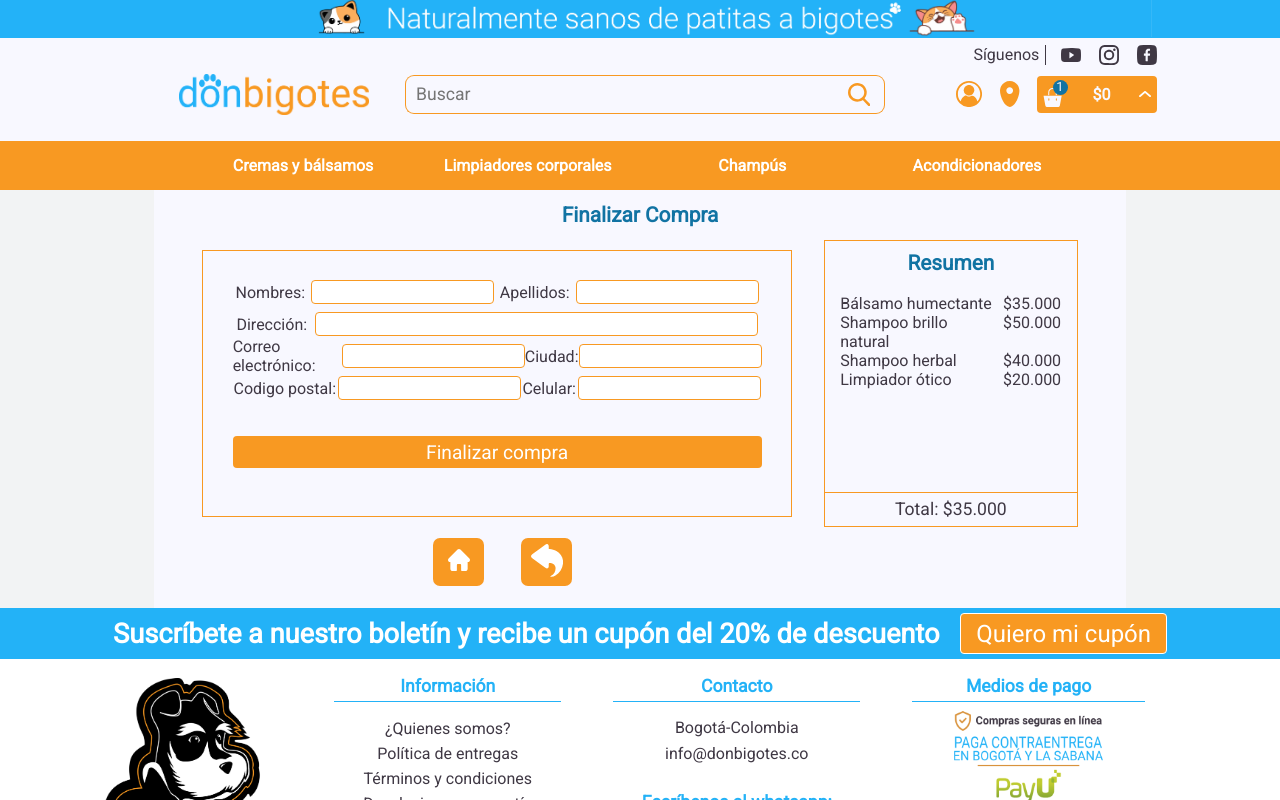
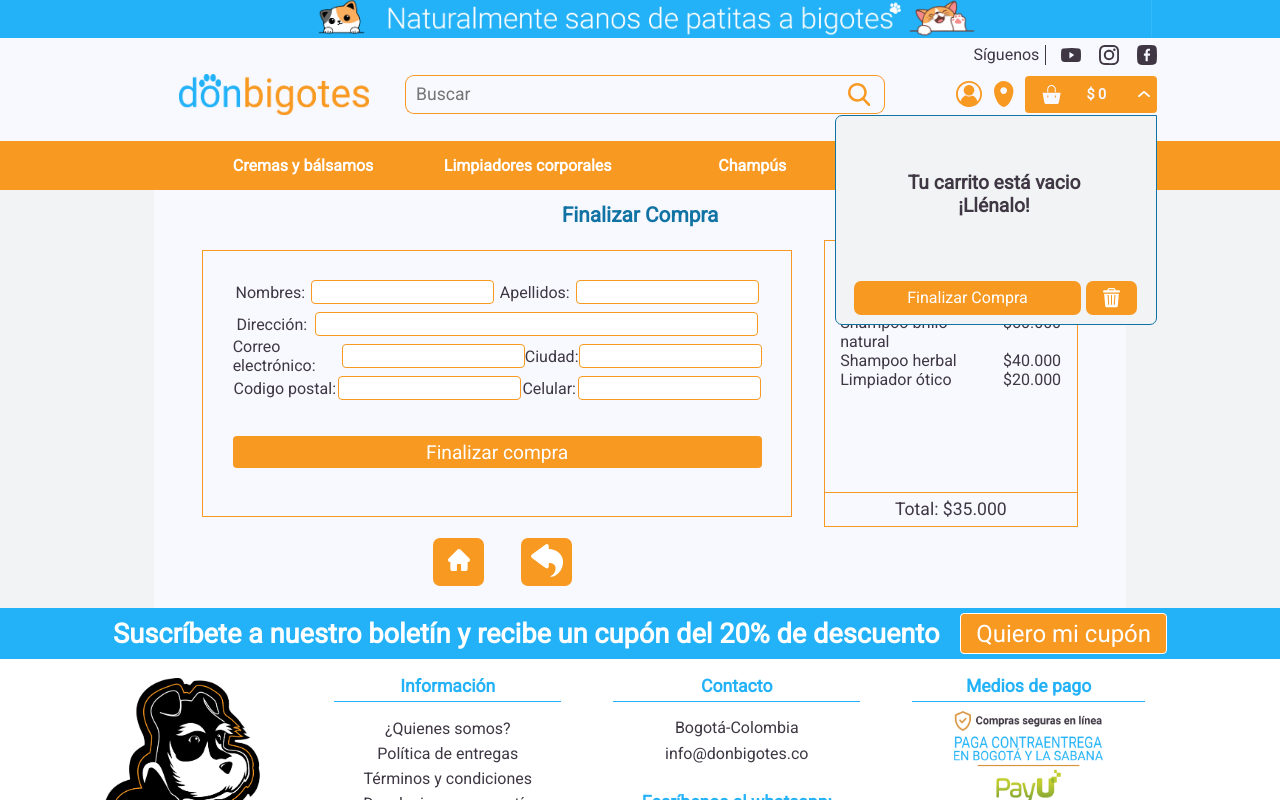
Before and after one commit to cpolania96/CLIENT-FRONTEND-ECOMMERCE-DON_BIGOTES, a React (Create React App) app in the folder proyecto/tienda_virtual-donbigotes/: page /cart/checkout in a window 1280 px wide. Shown: the top 800 px of the page. Built offline with nearby package versions, Linux system fonts and the light colour scheme; the HTML template or start-up script is replaced by a standard one.

Commit message:
Se agrega funcionalidad a carrito!

```diff
--- a/proyecto/tienda_virtual-donbigotes/src/App.css
+++ b/proyecto/tienda_virtual-donbigotes/src/App.css
@@ -168,7 +168,7 @@
           header .container-principal .principal .container-second .container-tools .track a {
             width: 20px; }
           header .container-principal .principal .container-second .container-tools .container-cart {
-            width: 60%;
+            width: 66%;
             display: flex;
             justify-content: center; }
             header .container-principal .principal .container-second .container-tools .container-cart .cart {
@@ -217,11 +217,11 @@
                   align-items: center;
                   font-family: 'Roboto', sans-serif;
                   color: #f8f8ff;
-                  font-size: 0.8rem; }
+                  font-size: 0.7rem; }
               header .container-principal .principal .container-second .container-tools .container-cart .cart h6 {
                 font-family: 'Roboto', sans-serif;
                 color: #f8f8ff;
-                font-size: 1rem;
+                font-size: 0.9rem;
                 margin-right: 3px;
                 width: 56%; }
               header .container-principal .principal .container-second .container-tools .container-cart .cart .icon-2 {
@@ -626,6 +626,7 @@
                   border: none;
                   background-color: transparent;
                   height: 100%;
+                  width: 100%;
                   display: flex;
                   align-items: center;
                   justify-content: center;
@@ -1057,7 +1058,7 @@
   height: 13rem;
   background-color: #f2f3f4;
   position: absolute;
-  transform: translate(-201px, 39px);
+  transform: translate(-190px, 39px);
   z-index: 1000;
   border-radius: 7px 0 7px 7px;
   display: flex;
@@ -1088,13 +1089,19 @@
         display: flex;
         align-items: center;
         border: 1px solid #f89922;
-        position: relative; }
+        position: relative;
+        background-color: white; }
         #cart-style .container-products .products .item-cart .description,
         #cart-style .container-products .products .item-cart .close {
           font-family: 'Roboto', sans-serif; }
         #cart-style .container-products .products .item-cart .image {
           width: 28%;
-          height: 100%; }
+          height: 100%;
+          display: flex;
+          justify-content: center;
+          align-items: center; }
+          #cart-style .container-products .products .item-cart .image img {
+            width: 100%; }
         #cart-style .container-products .products .item-cart .description {
           height: 88%;
           width: 72%;
@@ -1106,7 +1113,10 @@
             height: 41px;
             font-weight: bold; }
           #cart-style .container-products .products .item-cart .description .descript {
-            height: 23px; }
+            height: 20px; }
+          #cart-style .container-products .products .item-cart .description .price {
+            font-weight: bold;
+            font-size: 1.2rem; }
         #cart-style .container-products .products .item-cart .close {
           width: 17px;
           height: 17px;
@@ -1118,6 +1128,20 @@
           border: none;
           color: white;
           cursor: pointer; }
+        #cart-style .container-products .products .item-cart .item-count {
+          position: absolute;
+          width: 17px;
+          height: 17px;
+          border-radius: 50%;
+          background-color: rgba(255, 0, 0, 0.685);
+          top: 5px;
+          left: 5px;
+          display: flex;
+          justify-content: center;
+          align-items: center;
+          font-family: 'Roboto', sans-serif;
+          color: white;
+          font-size: 0.8rem; }
   #cart-style .container-button {
     width: 100%;
     height: 3rem;
@@ -1395,3 +1419,16 @@
     color: #3f3844;
     font-size: 1.1rem;
     border-top: 1px solid #f89922; }
+
+#empty-message {
+  height: 100%;
+  width: 100%;
+  display: flex;
+  justify-content: center;
+  align-items: center; }
+  #empty-message h6 {
+    font-family: 'Roboto', sans-serif;
+    color: #3f3844;
+    font-size: 1.2rem;
+    width: 100%;
+    text-align: center; }
--- a/proyecto/tienda_virtual-donbigotes/src/Context/cartContext.jsx
+++ b/proyecto/tienda_virtual-donbigotes/src/Context/cartContext.jsx
@@ -4,18 +4,51 @@
 // Creacion del provider
 export const CartContextProvider = ({ children }) => {
   const [cartList, setCartList] = useState([])
-  function agregarAlCarrito(product, cantidad) {
-    setCartList([...cartList, { ...product, cantidad }])
+
+  function agregarAlCarrito(items) {
+    const index = cartList.findIndex(i => i.id === items.id)
+    if (index > -1) {
+      const cantAnt = cartList[index].cantidad
+      let cantNuev = cantAnt + items.cantidad
+      cartList[index].cantidad = cantNuev
+      let arrN = [...cartList]
+      setCartList(arrN)
+    } else {
+      setCartList([...cartList, items])
+    }
   }
+
   function vaciarCarrito() {
     setCartList([])
   }
-  console.log(cartList);
+
+  function borrarItem(id) {
+    const filtrarItem = cartList.filter((prod) => prod.id !== id)
+    setCartList(filtrarItem)
+  }
+
+  function getTotal() {
+    const totalCarrito = cartList.reduce((prev, curr) => prev + curr.price * curr.cantidad,
+      0
+    )
+    return totalCarrito
+  }
+  function getTotalItems() {
+    const totalItems = cartList.reduce((prev, curr) => prev + curr.cantidad,
+      0
+    )
+    return totalItems
+  }
+
+
   return (
     <CartContext.Provider value={{
       cartList,
       agregarAlCarrito,
-      vaciarCarrito
+      vaciarCarrito,
+      borrarItem,
+      getTotal,
+      getTotalItems
     }}>
       {children}
     </CartContext.Provider>
--- a/proyecto/tienda_virtual-donbigotes/src/assets/svg/icon-cart.jsx
+++ b/proyecto/tienda_virtual-donbigotes/src/assets/svg/icon-cart.jsx
@@ -1,6 +1,7 @@
-const CartIco = () => {
+const CartIco = ({ styles }) => {
     return (
         <svg width="20" height="20" viewBox="0 0 20 20" fill="none"
+            transform={styles}
             xmlns="http://www.w3.org/2000/svg">
             <g clipPath="url(#clip0)">
                 <path className="st0"
--- a/proyecto/tienda_virtual-donbigotes/src/modules/CartWidget/CartContainer.jsx
+++ b/proyecto/tienda_virtual-donbigotes/src/modules/CartWidget/CartContainer.jsx
@@ -1,11 +1,22 @@
-import { useState } from "react";
+import { useContext, useState, createRef } from "react";
 import ArrowIco from "../../assets/svg/icon-arrow";
 import CartIco from "../../assets/svg/icon-cart";
+import { CartContext } from "../../Context/cartContext";
 import ContainerCart from "./CartDropdown";
 
 const CartContainer = () => {
     const [cartVisible, setCartVisible] = useState(false)
+    const { getTotal, getTotalItems } = useContext(CartContext)
+    const [globoVisible, setGloboVisible] = useState(false)
 
+    const globoIsVisible = () => {
+        const globoStyle = "translate(10, -3)"
+        if (getTotalItems() !== 0) {
+            return (<><CartIco /><span>{getTotalItems()}</span></>)
+        } else {
+            return <CartIco styles={globoStyle} />
+        }
+    }
     return (
         <>
             <div className="cart"
@@ -13,14 +24,15 @@
                 onMouseLeave={() => { setCartVisible(false) }}
             >
                 <div className="icon">
-                    <CartIco />
-                    <span>1</span>
+                    {globoIsVisible()}
+
                 </div>
-                <h6>$0</h6>
+                <h6>${' '}{getTotal().toLocaleString('de-DE')}</h6>
                 <div className="icon-2">
                     <ArrowIco />
                 </div>
-                {cartVisible && <ContainerCart />}
+                {/* {cartVisible && <ContainerCart />} */}
+                <ContainerCart />
             </div>
 
         </>
--- a/proyecto/tienda_virtual-donbigotes/src/modules/CartWidget/CartDropdown.jsx
+++ b/proyecto/tienda_virtual-donbigotes/src/modules/CartWidget/CartDropdown.jsx
@@ -5,26 +5,40 @@
 
 function ContainerCart() {
     const cartIsVisible = useRef()
-    const { cartList, vaciarCarrito } = useContext(CartContext)
-    console.log(cartList);
-    return (
-        <div id="cart-style" ref={cartIsVisible}>
-            <div className="container-products">
+    const { cartList, vaciarCarrito, borrarItem } = useContext(CartContext)
+
+    function showCart() {
+        if (cartList.length === 0) {
+            return (
+                <div id="empty-message">
+                    <h6>Tu carrito está vacio <br /> ¡Llénalo!</h6>
+                </div>
+            )
+        } else {
+            return (
                 <div className="products">
                     {cartList.map(prod =>
                         <div className="item-cart">
                             <div className="image">
-                                <img src="" alt="" />
+                                <img src={prod.imageURL} alt="" />
                             </div>
                             <div className="description">
                                 <div className="name">{prod.title}</div>
-                                <div className="descript">Contenido: {prod.weight}g</div>
-                                <div className="price">${prod.price}</div>
+                                <div className="descript"> {prod.weight}g</div>
+                                <div className="price">${prod.price.toLocaleString('de-DE')}</div>
                             </div>
-                            <button className='close'>X</button>
+                            <button className='close' onClick={() => { borrarItem(prod.id) }}>X</button>
+                            <span className='item-count'>{prod.cantidad}</span>
                         </div>)}
                 </div>
+            )
+        }
+    }
 
+    return (
+        <div id="cart-style" ref={cartIsVisible}>
+            <div className="container-products">
+                {showCart()}
             </div>
             <div className="container-button">
                 <button>
--- a/proyecto/tienda_virtual-donbigotes/src/modules/CartWidget/_cart.scss
+++ b/proyecto/tienda_virtual-donbigotes/src/modules/CartWidget/_cart.scss
@@ -13,7 +13,7 @@
     height: 13rem;
     background-color: #f2f3f4;
     position: absolute;
-    transform: translate(-201px, 39px);
+    transform: translate(-190px, 39px);
     z-index: 1000;
     border-radius: 7px 0 7px 7px;
     display: flex;
@@ -48,6 +48,7 @@
                 align-items: center;
                 border: 1px solid#f89922;
                 position: relative;
+                background-color: white;
                 .description,
                 .close {
                     @include roboto;
@@ -55,6 +56,12 @@
                 .image {
                     width: 28%;
                     height: 100%;
+                    display: flex;
+                    justify-content: center;
+                    align-items: center;
+                    img {
+                        width: 100%;
+                    }
                 }
                 .description {
                     height: 88%;
@@ -69,7 +76,11 @@
                         font-weight: bold;
                     }
                     .descript {
-                        height: 23px;
+                        height: 20px;
+                    }
+                    .price {
+                        font-weight: bold;
+                        font-size: 1.2rem;
                     }
                 }
                 .close {
@@ -83,6 +94,21 @@
                     border: none;
                     color: white;
                     cursor: pointer;
+                }
+                .item-count {
+                    position: absolute;
+                    width: 17px;
+                    height: 17px;
+                    border-radius: 50%;
+                    background-color: rgba(255, 0, 0, 0.685);
+                    top: 5px;
+                    left: 5px;
+                    display: flex;
+                    justify-content: center;
+                    align-items: center;
+                    @include roboto;
+                    color: white;
+                    font-size: 0.8rem;
                 }
             }
         }
@@ -426,3 +452,17 @@
         }
     }
 }
+#empty-message {
+    height: 100%;
+    width: 100%;
+    display: flex;
+    justify-content: center;
+    align-items: center;
+    h6 {
+        @include roboto;
+        color: #3f3844;
+        font-size: 1.2rem;
+        width: 100%;
+        text-align: center;
+    }
+}
--- a/proyecto/tienda_virtual-donbigotes/src/modules/ItemListContainer/Item/Item.jsx
+++ b/proyecto/tienda_virtual-donbigotes/src/modules/ItemListContainer/Item/Item.jsx
@@ -7,9 +7,8 @@
 
 function Item({ item }) {
     const { agregarAlCarrito } = useContext(CartContext)
-
     const onAdd = (cant) => {
-        agregarAlCarrito(item, cant)
+        agregarAlCarrito({ ...item, cantidad: cant })
     }
     const id = item.id
     const name = item.title
--- a/proyecto/tienda_virtual-donbigotes/src/modules/ItemListContainer/ItemListContainer.jsx
+++ b/proyecto/tienda_virtual-donbigotes/src/modules/ItemListContainer/ItemListContainer.jsx
@@ -13,7 +13,6 @@
          .then(res => setProducts(res.docs.map(prod => ({ id: prod.id, ...prod.data() }))))
          .finally(() => setLoading(false))
    }, [])
-   console.log(products);
    return (
       <>
          {loading ?
--- a/proyecto/tienda_virtual-donbigotes/src/modules/ProyectModules/Main/_main-style.scss
+++ b/proyecto/tienda_virtual-donbigotes/src/modules/ProyectModules/Main/_main-style.scss
@@ -396,6 +396,7 @@
                                     border: none;
                                     background-color: transparent;
                                     height: 100%;
+                                    width: 100%;
                                     display: flex;
                                     align-items: center;
                                     justify-content: center;
--- a/proyecto/tienda_virtual-donbigotes/src/modules/ProyectModules/header/_header-style.scss
+++ b/proyecto/tienda_virtual-donbigotes/src/modules/ProyectModules/header/_header-style.scss
@@ -183,7 +183,7 @@
                         }
                     }
                     .container-cart {
-                        width: 60%;
+                        width: 66%;
                         display: flex;
                         justify-content: center;
                         .cart {
@@ -241,13 +241,13 @@
                                     align-items: center;
                                     @include roboto;
                                     color: $color-blanco;
-                                    font-size: 0.8rem;
+                                    font-size: 0.7rem;
                                 }
                             }
                             h6 {
                                 @include roboto;
                                 color: $color-blanco;
-                                font-size: 1rem;
+                                font-size: 0.9rem;
                                 margin-right: 3px;
                                 width: 56%;
                             }
```
